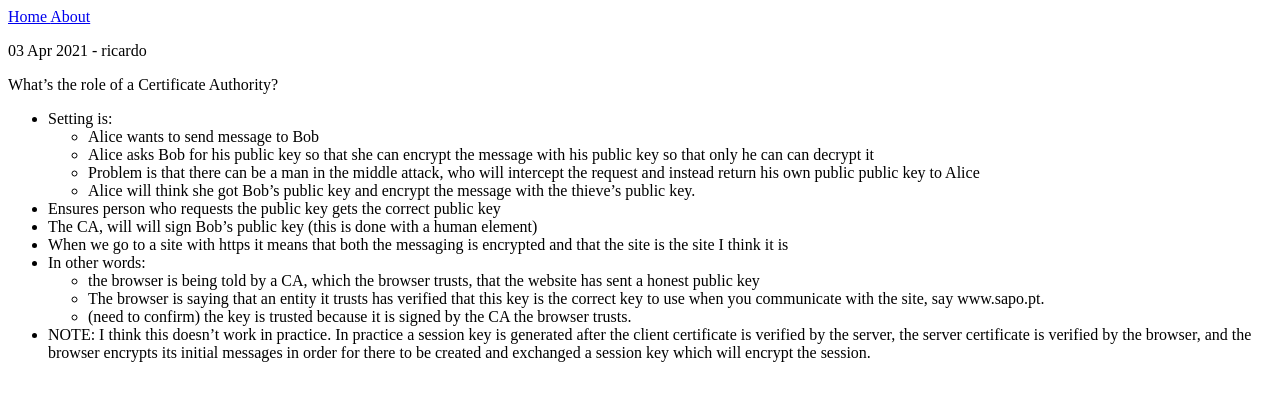
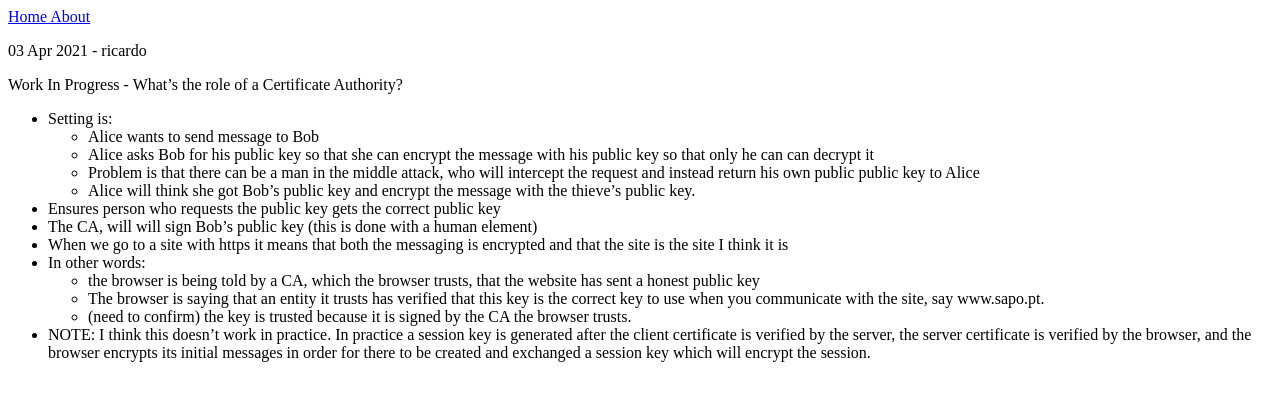
Before and after one commit to ricardoptcosta/ricardoptcosta.github.io, a Jekyll site: the page built from _posts/2021-04-03-what-is-certificate-authority.md, in a window 1280 px wide. Shown: the top 401 px of the page. Built offline with Jekyll 4.4.1, drawn with Linux system fonts in a browser that asks for light colours.

Commit message:
start what's the role of a Certificate Authority?

```diff
--- a/_posts/2021-04-03-what-is-certificate-authority.md
+++ b/_posts/2021-04-03-what-is-certificate-authority.md
@@ -3,7 +3,7 @@ layout: post
 author: ricardo
 ---
 
-What’s the role of a Certificate Authority?
+Work In Progress - What’s the role of a Certificate Authority?
 
 - Setting is:
     - Alice wants to send message to Bob
```
